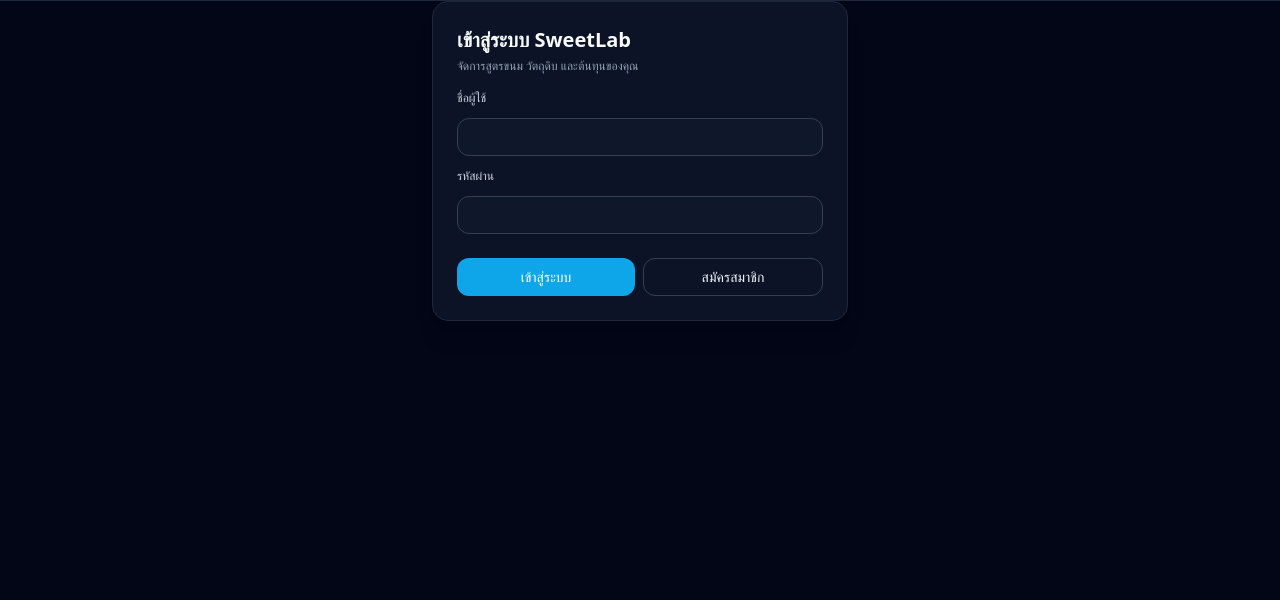
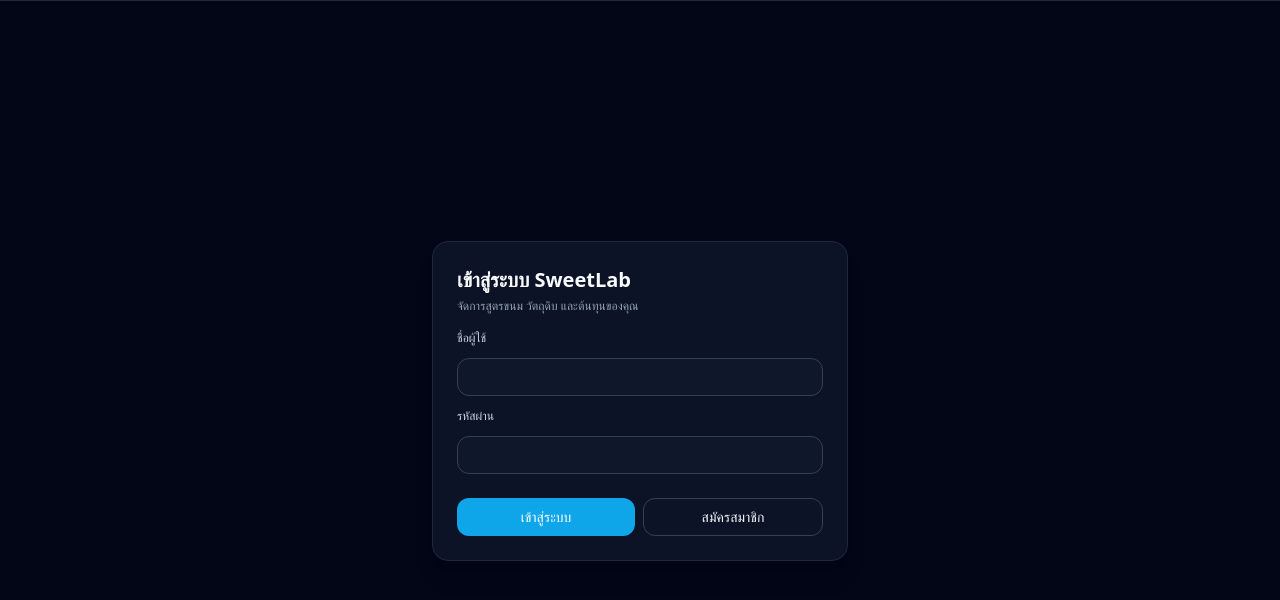
Before and after one commit to mickey-mouse-th/Mickey_Bakery, a plain HTML site: page frontend/index.html in a window 1280 px wide. Shown: the top 600 px of the page. Drawn offline with nearby package versions, Linux system fonts and the light colour scheme.

Commit message:
fix html

```diff
--- a/frontend/index.html
+++ b/frontend/index.html
@@ -128,7 +128,7 @@
 
   </header>
 
-  <div class="divLoginPage flex-1 flex items-center justify-center hidden">
+  <div class="divLoginPage min-h-screen flex-1 flex items-center justify-center hidden">
       <div class="divLogin max-w-md w-full px-4">
           <div class="bg-slate-900/80 border border-slate-800 rounded-2xl shadow-xl p-6 space-y-4">
           <div>
```
